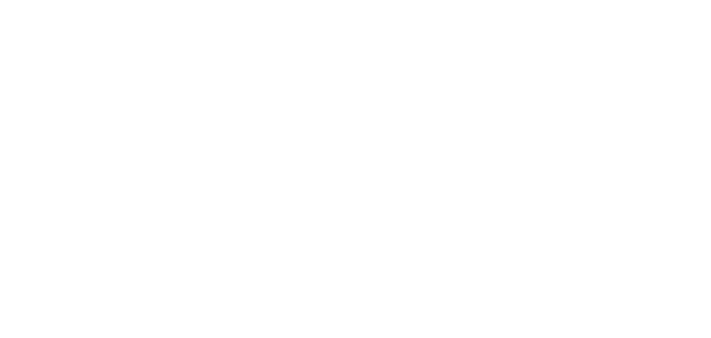
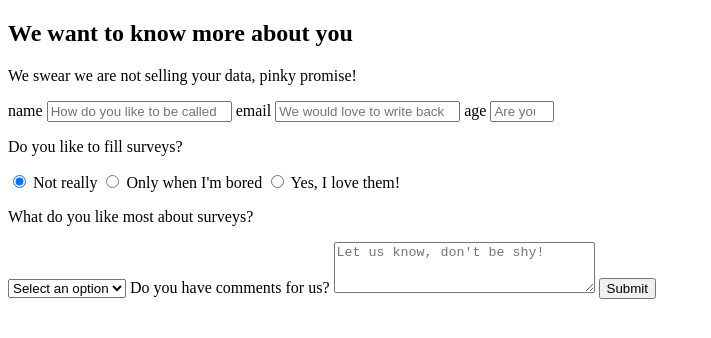
Before and after one commit to vanrzr/trendysurveyform, a plain HTML site: page index.html in a window 1280 px wide. Shown: the whole page, without its empty margins (0-711 px from the left). Drawn offline with Linux system fonts and the light colour scheme.

Commit message:
Most of the information has been placed on the html file

```diff
--- a/index.html
+++ b/index.html
@@ -7,6 +7,42 @@
     <title>Trendy Survey Form</title>
 </head>
 <body>
-
+    <section class="description">
+        <h1>We want to know more about you</h1>
+        <p>We swear we are not selling your data, pinky promise!</p>
+    </section>
+    <section class="survey">
+        <div class="survey-container">
+            <form action="#">
+                <label for="name">
+                    name <input id="name" name="name" type="text" placeholder="How do you like to be called" required />
+                </label>
+                <label for="email">
+                    email <input id="email" name="email" type="email" placeholder="We would love to write back" required />
+                </label>
+                <label for="age">
+                    age <input id="age" name="age" type="number" min="13" max="120" placeholder="Are you 80 years old?" required />
+                </label>
+                <p>Do you like to fill surveys?</p>
+                <label for="user-like">
+                    <input name="user-like" value="not-really" type="radio" class="input-radio" checked /> Not really
+                    <input name="user-like" value="bored" type="radio" class="input-radio" /> Only when I'm bored
+                    <input name="user-like" value="love" type="radio" class="input-radio" /> Yes, I love them!
+                </label>
+                <p>What do you like most about surveys?</p>
+                <select id="most-like" name="mostLike" class="form-control" required>
+                    <option disabled selected value>Select an option</option>
+                    <option value="choices">Multiple choices</option>
+                    <option value="helping">Helping</option>
+                    <option value="community">Community</option>
+                    <option value="not-sure">I'm not sure</option>
+                </select>
+                <label for="commets">Do you have comments for us?
+                    <textarea id="comments" name="comments" rows="3" cols="30" placeholder="Let us know, don't be shy!"></textarea>
+                </label>
+                <input type="submit" value="Submit" />
+            </form>
+        </div>
+    </section>
 </body>
 </html>
```
